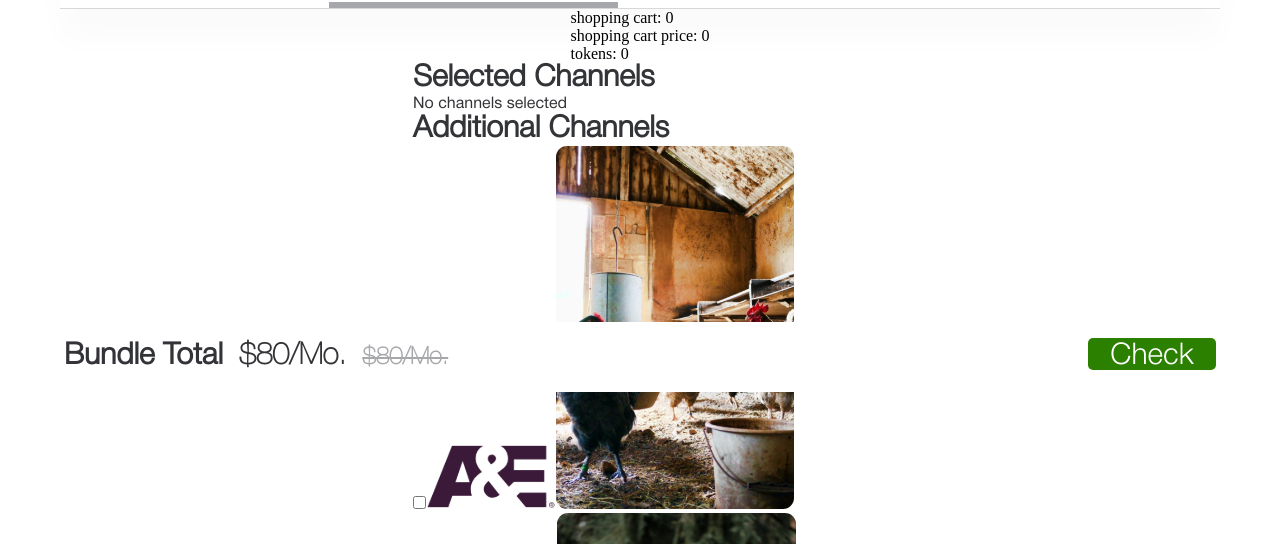
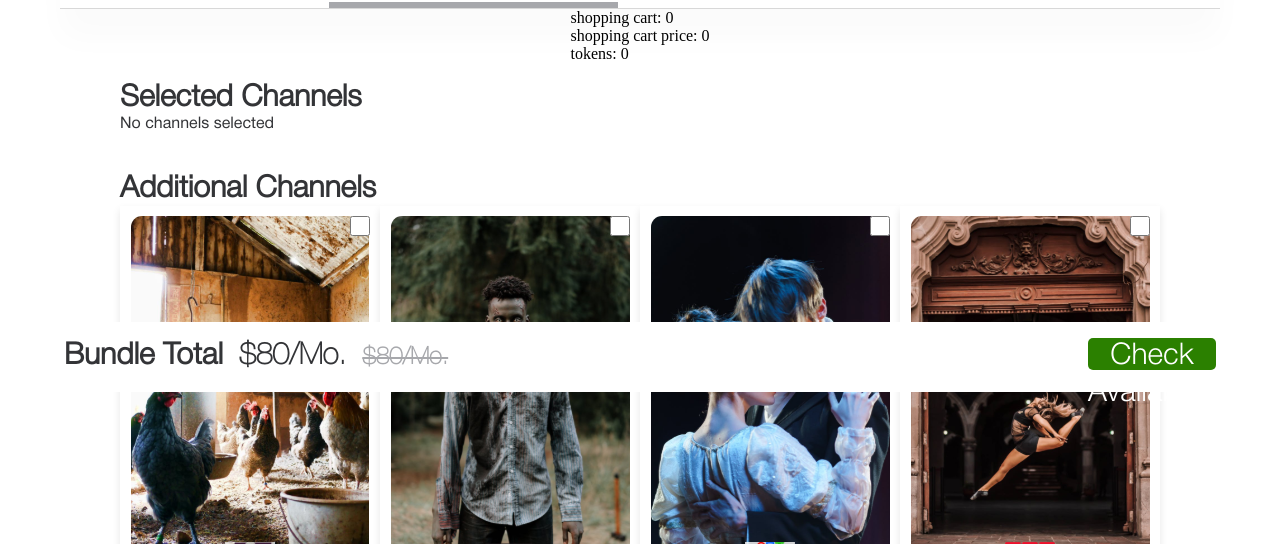
Before and after one commit to Sarahstylez/telus-hackathon, a React (Create React App) app: page /add-channels in a window 1280 px wide. Shown: the part 408-952 px from the top of the page. Built offline with nearby package versions, Linux system fonts and the light colour scheme.

Commit message:
adjust styling for additional channels

```diff
--- a/src/App.js
+++ b/src/App.js
@@ -29,9 +29,9 @@ function App() {
     return acc.concat(pack.channels);
   }, []);
 
-  const handleConfirm = (selectedChannels) => {
-    setSelectedChannels(selectedChannels);
-  };
+  // const handleConfirm = (selectedChannels) => {
+  //   setSelectedChannels(selectedChannels);
+  // };
 
   const handleToggleChannel = (channel) => {
     if (selectedChannels.some((selected) => selected.id === channel.id)) {
--- a/src/components/AddChannels/AddChannels.jsx
+++ b/src/components/AddChannels/AddChannels.jsx
@@ -8,8 +8,9 @@ const AddChannels = ({ selectedChannels, allChannels, onToggleChannel }) => {
 
   return (
     <div className="add-channels">
-      <div className="selected-channels">
-        <h2>Selected Channels</h2>
+      <div className="selected-channels-title">
+        <h2>Selected Channels</h2></div>
+         <div className='selected-channels'>
         {selectedChannels && selectedChannels.length > 0 ? (
           selectedChannels.map(channel => (
             <div key={channel.id} className={`channel selected`}>
@@ -26,8 +27,9 @@ const AddChannels = ({ selectedChannels, allChannels, onToggleChannel }) => {
           <p>No channels selected</p>
         )}
       </div>
-      <div className="all-channels">
+
         <h2 className='title-additional-channels'>Additional Channels</h2>
+        <div className="all-channels">
         {unselectedChannels.map(channel => (
           <div key={channel.id} className={`channel ${isMaxSelected ? 'disabled' : ''}`}>
             <input
--- a/src/components/AddChannels/AddChannels.scss
+++ b/src/components/AddChannels/AddChannels.scss
@@ -0,0 +1,70 @@
+.add-channels {
+  padding: 20px;
+
+  .selected-channels,
+  .all-channels {
+    margin-bottom: 40px;
+
+    h2 {
+      margin-bottom: 20px;
+    }
+
+    .channels-grid {
+      display: grid;
+      grid-template-columns: repeat(4, 1fr);
+      gap: 20px;
+    }
+  }
+
+  .selected-channels {
+    display: flex;
+  }
+  .all-channels {
+        display: grid;
+        grid-template-columns: repeat(4, 1fr);
+  }
+  .channel {
+    position: relative;
+    //border: 1px solid #ccc;
+    padding: 10px;
+    background-color: #fff;
+    box-shadow: 0 4px 8px rgba(0, 0, 0, 0.1);
+    text-align: center;
+
+    //   &.selected {
+    //   //  border-color: green;
+    //   }
+
+    &.disabled {
+      opacity: 0.5;
+      pointer-events: none;
+    }
+
+    input[type="checkbox"] {
+      position: absolute;
+      top: 10px;
+      right: 10px;
+      width: 20px;
+      height: 20px;
+    }
+
+    .additional-logo,
+    .selected-name {
+      position: absolute;
+      bottom: 10px;
+      left: 50%;
+      transform: translateX(-50%);
+      width: 50px;
+      height: 50px;
+      object-fit: contain;
+    }
+
+    .additional-poster,
+    .selected-poster {
+      display: block;
+      margin: 0 auto;
+      max-width: 100%;
+      height: auto;
+    }
+  }
+}
```
